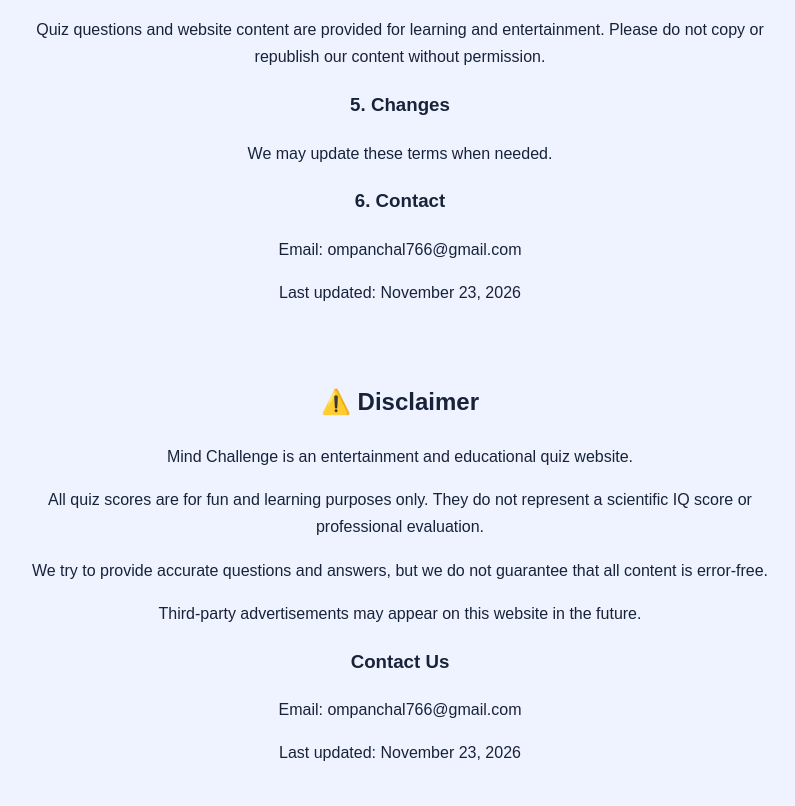
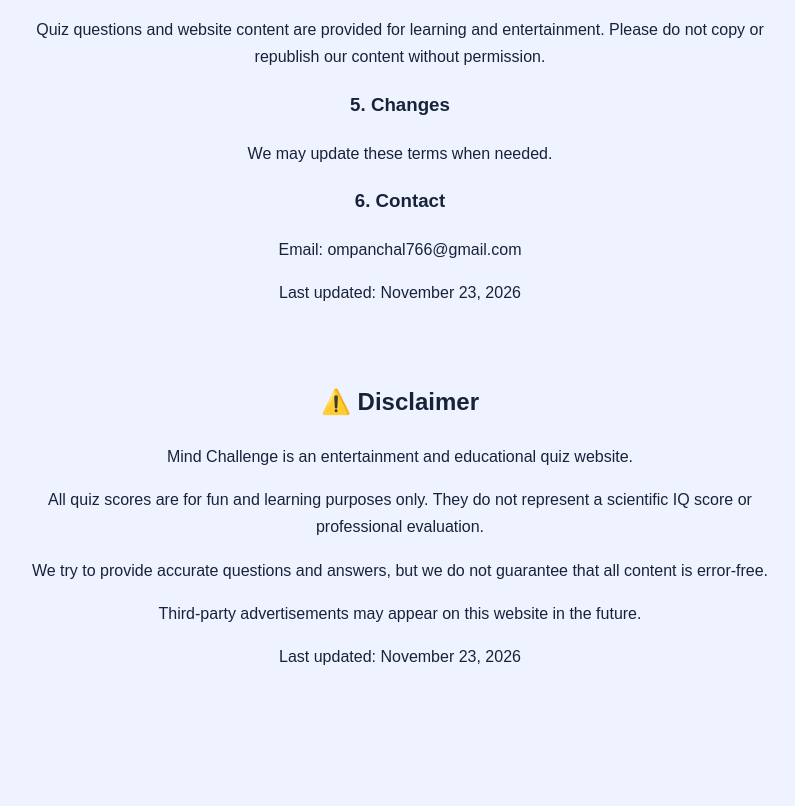
Before and after one commit to omakarp928/mind-challenge, a plain HTML site: page index.html in a window 1280 px wide. Shown: the part 2054-2860 px from the top of the page, without its empty margins (240-1035 px from the left). After the commit the page ends 2775 px from the top, so only its background shows below. Drawn offline with Linux system fonts and the light colour scheme.

Commit message:
Remove contact information from index.html

```diff
--- a/index.html
+++ b/index.html
@@ -378,8 +378,6 @@ changeLanguage();
 
   <p>Third-party advertisements may appear on this website in the future.</p>
 
-  <h3>Contact Us</h3>
-  <p>Email: ompanchal766@gmail.com</p>
 
   <p>Last updated: November 23, 2026</p>
 </section>
```
